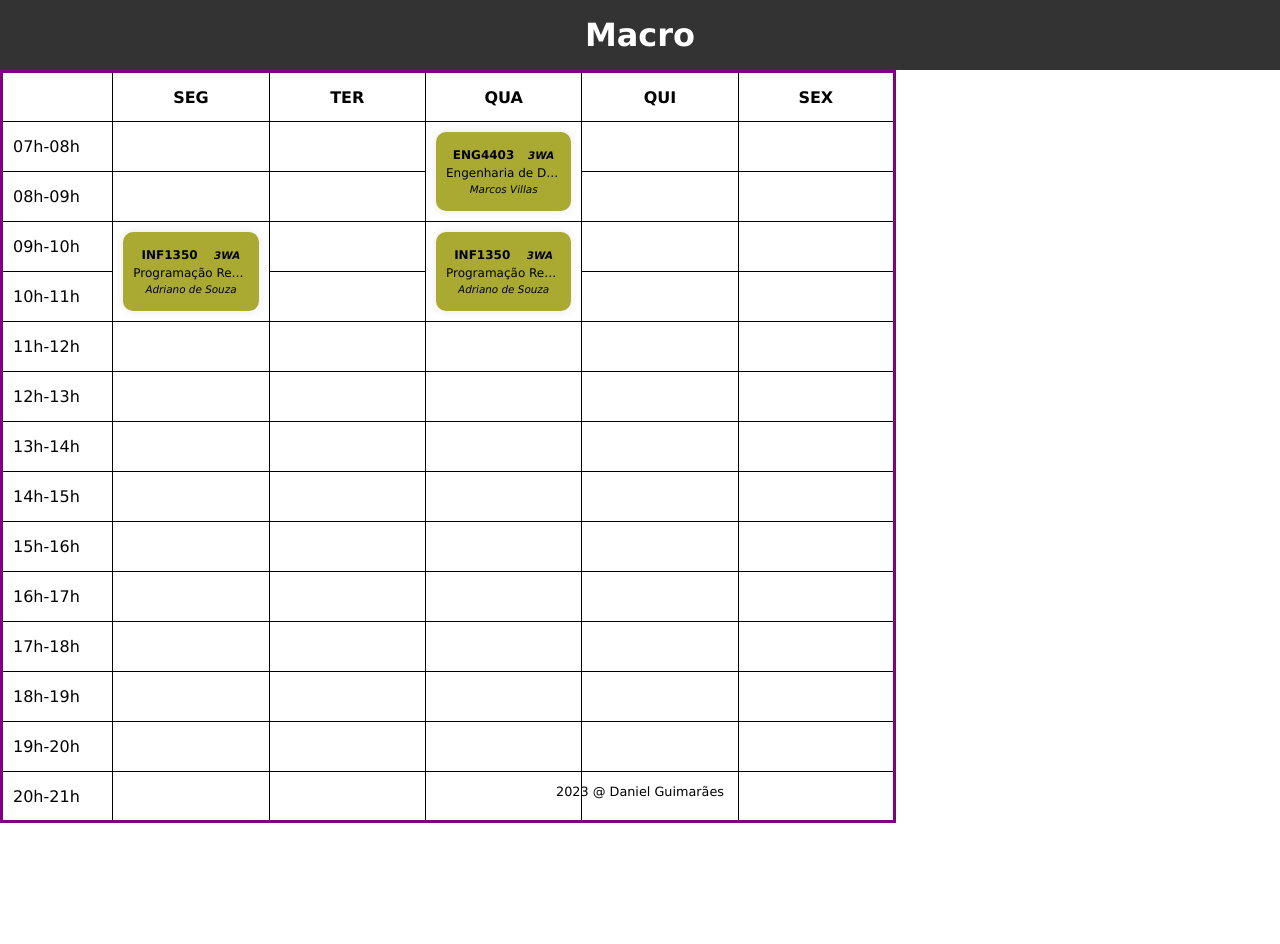
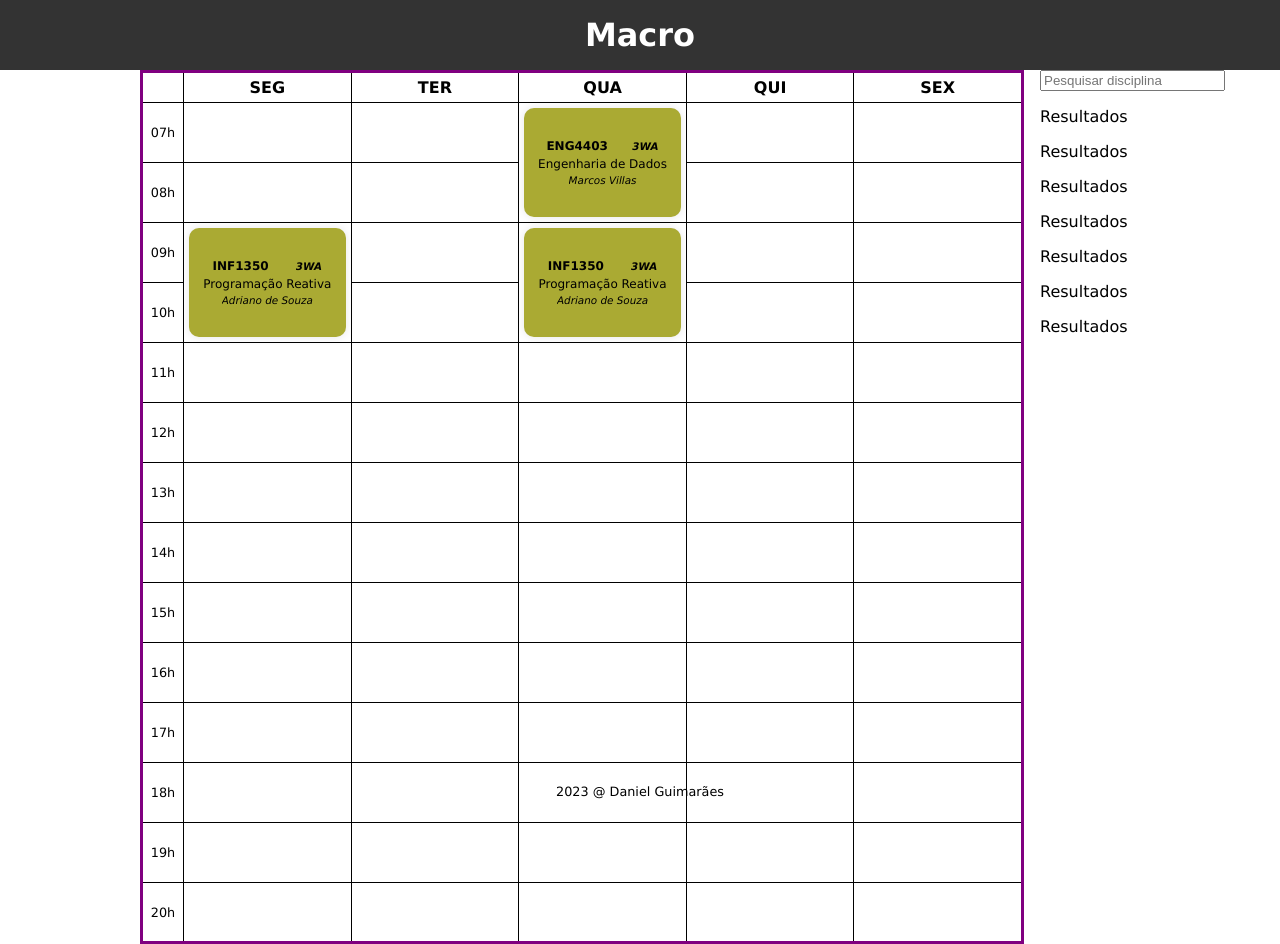
Before and after one commit to Leinadium/puc-disciplinas, a SvelteKit app in the folder front/: page / in a window 1280 px wide. Before the commit the page ends 823 px from the top, so only its background shows below. Built offline with nearby package versions, Linux system fonts and the light colour scheme.

Commit message:
front: prototipo da lista

```diff
--- /dev/null
+++ b/front/src/components/grade/Container.svelte
@@ -0,0 +1,25 @@
+<script lang="ts">
+	import Grade from "./Grade.svelte";
+	import ListaSelecao from "./ListaSelecao.svelte";
+
+
+</script>
+
+<div id="grade-container">
+    <Grade />
+    <ListaSelecao />
+</div>
+
+
+<style>
+    #grade-container {
+        width: min(80vw, 1000px);
+        height: 80%;
+
+        display: flex;
+        flex-flow: row nowrap;
+        justify-content: space-between;
+        align-items: stretch;
+        gap: 1rem;
+    }
+</style>
--- a/front/src/components/grade/Grade.svelte
+++ b/front/src/components/grade/Grade.svelte
@@ -78,27 +78,36 @@
 	table {
         table-layout: fixed;
         border-collapse: collapse;
-		height: 60%;
-        width: min(70vw, 900px);
+		height: 100%;
+        width: 100%;
 
         border: 3px solid purple;
 	}
 
     td, th {
         border: 1px solid black;
-        padding: 10px;
+        padding: 5px;
         margin: 0;
         height: 100%;
-        /* width: 10%; */
+        width: 100%;
     }
 
     tr {
-        height: 50px;
+        height: 60px;
     }
 
-    /* primeiro td deve ser menor */
+    /* primeiro td (horas) */
     td:first-child, th:first-child {
-        width: 10% !important;
+        /* width: 10% !important; */
+        width: 40px;
+        padding: 0;
+        font-size: 0.8em;
         white-space: nowrap;
+        text-align: center;
+    }
+
+    thead > tr {
+        height: 20px;
+        padding: 0;
     }
 </style>
--- a/front/src/components/grade/GradePage.svelte
+++ b/front/src/components/grade/GradePage.svelte
@@ -1,15 +1,21 @@
 <script lang="ts">
-	import Grade from "./Grade.svelte";
-
+	import Container from "./Container.svelte";
 
 </script>
 
-<div>
-	<Grade />
+<div id="grade-page">
+	<Container />
 </div>
 
 <style>
-	div {
-		width: 60%;
+	#grade-page {
+		width: 100%;
+		height: 100%;
+
+		display: flex;
+		flex-flow: column nowrap;
+		justify-content: center;
+		align-items: center;
+		gap: 1rem;
 	}
 </style>
--- /dev/null
+++ b/front/src/components/grade/ListaSelecao.svelte
@@ -0,0 +1,49 @@
+<script lang="ts">
+
+</script>
+
+
+<div id="lista-selecao">
+    <div id="search-bar">
+        <input type="text" placeholder="Pesquisar disciplina" />
+    </div>
+
+    <div id="resultados">
+        <span>Resultados</span>
+        <span>Resultados</span>
+        <span>Resultados</span>
+        <span>Resultados</span>
+        <span>Resultados</span>
+        <span>Resultados</span>
+        <span>Resultados</span>
+    </div>
+</div>
+
+
+<style>
+    #lista-selecao {
+        width: 10%;
+        height: 100%;
+
+        flex-grow: 1;
+
+        display: flex;
+        flex-flow: column nowrap;
+        justify-content: center;
+        align-items: stretch;
+        gap: 1rem;
+    }
+
+    #resultados {
+        width: 100%;
+        height: 100%;
+
+        display: flex;
+        flex-flow: column nowrap;
+        justify-content: center;
+        align-items: stretch;
+        gap: 1rem;
+    }
+
+
+</style>
--- a/front/src/lib/grade.ts
+++ b/front/src/lib/grade.ts
@@ -2,8 +2,9 @@ import type { DiaDisciplina, Escolha, EscolhaInfoExtra, HoraDisciplina } from ".
 
 
 function formatHora(h: HoraDisciplina): string {
-    const f = (h: number) => h.toString().padStart(2, '0') + 'h'
-    return f(h) + '-' + f(h + 1);
+    // const f = (h: number) => h.toString().padStart(2, '0') + 'h'
+    // return f(h) + '-' + f(h + 1);
+    return h.toString().padStart(2, '0') + 'h';
 }
 
 function removeExtraFromEscolha(e: EscolhaInfoExtra): Escolha {
```
